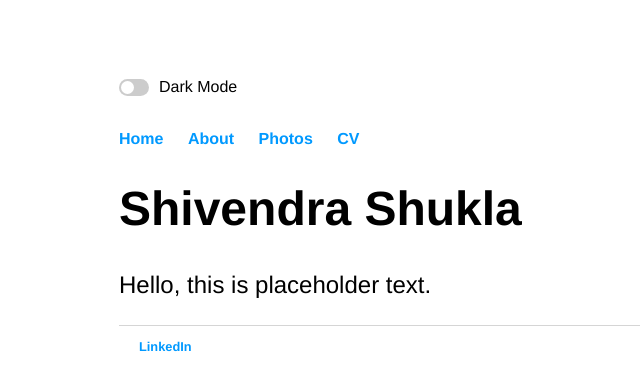
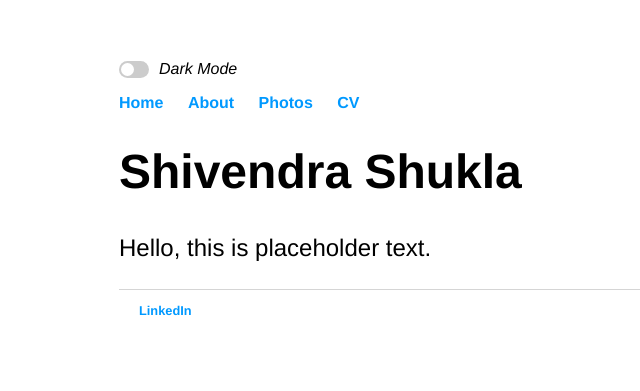
Before and after one commit to thatshivendrashukla/thatshivendrashukla.github.io, a Jekyll site: the page built from index.html, in a window 1280 px wide. Shown: the top 391 px of the page, without its empty margins (73-713 px from the left). Built offline with Jekyll 4.4.1, drawn with Linux system fonts in a browser that asks for light colours.

Commit message:
updates to theme toggle

```diff
--- a/_includes/darkmode.html
+++ b/_includes/darkmode.html
@@ -30,7 +30,7 @@
   display: flex;
   align-items: center;
 
-  p {
+  em {
     margin-left: 10px;
     font-size: 1rem;
   }
--- a/_layouts/default.html
+++ b/_layouts/default.html
@@ -11,7 +11,7 @@
 		</head>
 		<body>
 			<nav>
-			<div class="theme-switch-wrapper"><label class="theme-switch" for="checkbox"><input type="checkbox" id="checkbox" /><div class="slider round"></div></label><p>Dark Mode</p>{% include darkmode.html %}</div>
+			<div class="theme-switch-wrapper"><label class="theme-switch" for="checkbox"><input type="checkbox" id="checkbox" /><div class="slider round"></div></label><em style="margin-left: 10px; font-size: 1rem; font-family:'Helvetica', 'Arial', 'Sans-Serif'">Dark Mode</em>{% include darkmode.html %}</div>
 	    		<ul>
 	        		<li><a href="/">Home</a></li>
 		        	<li><a href="/about">About</a></li>
```
